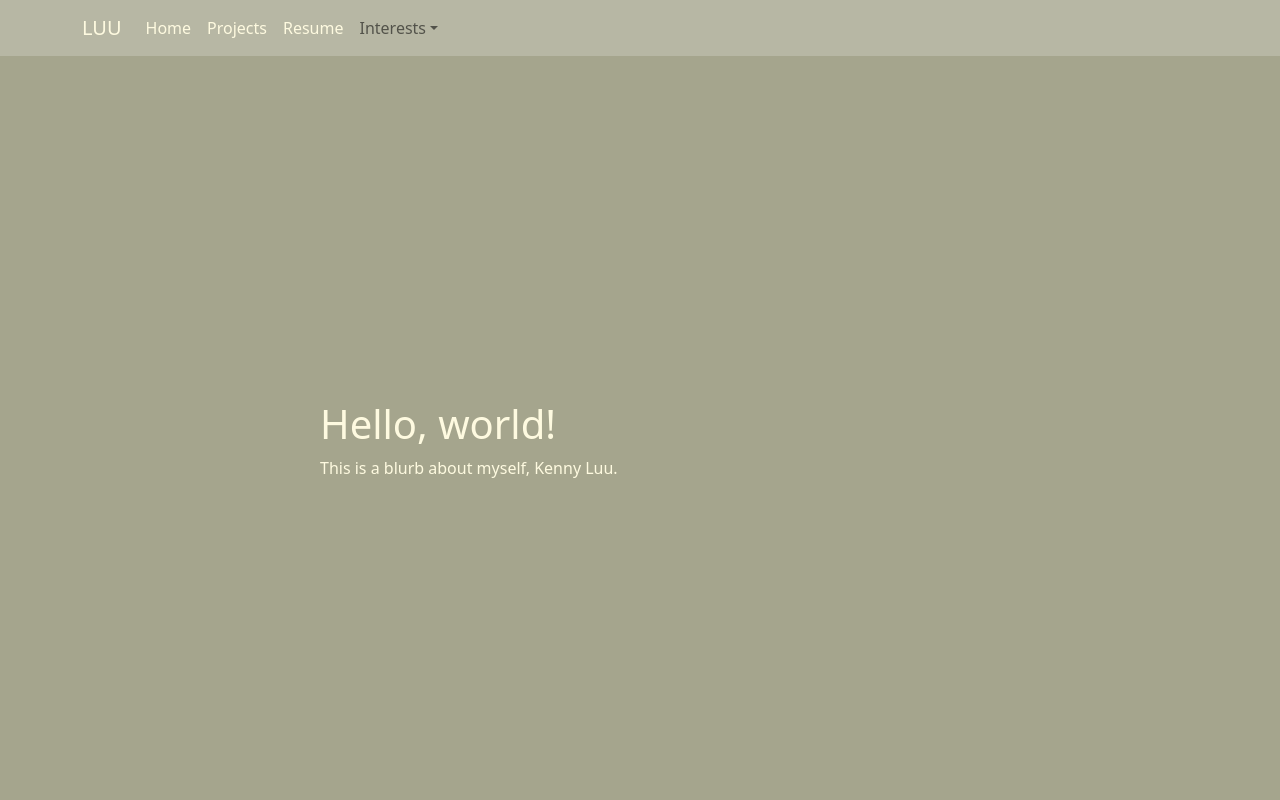
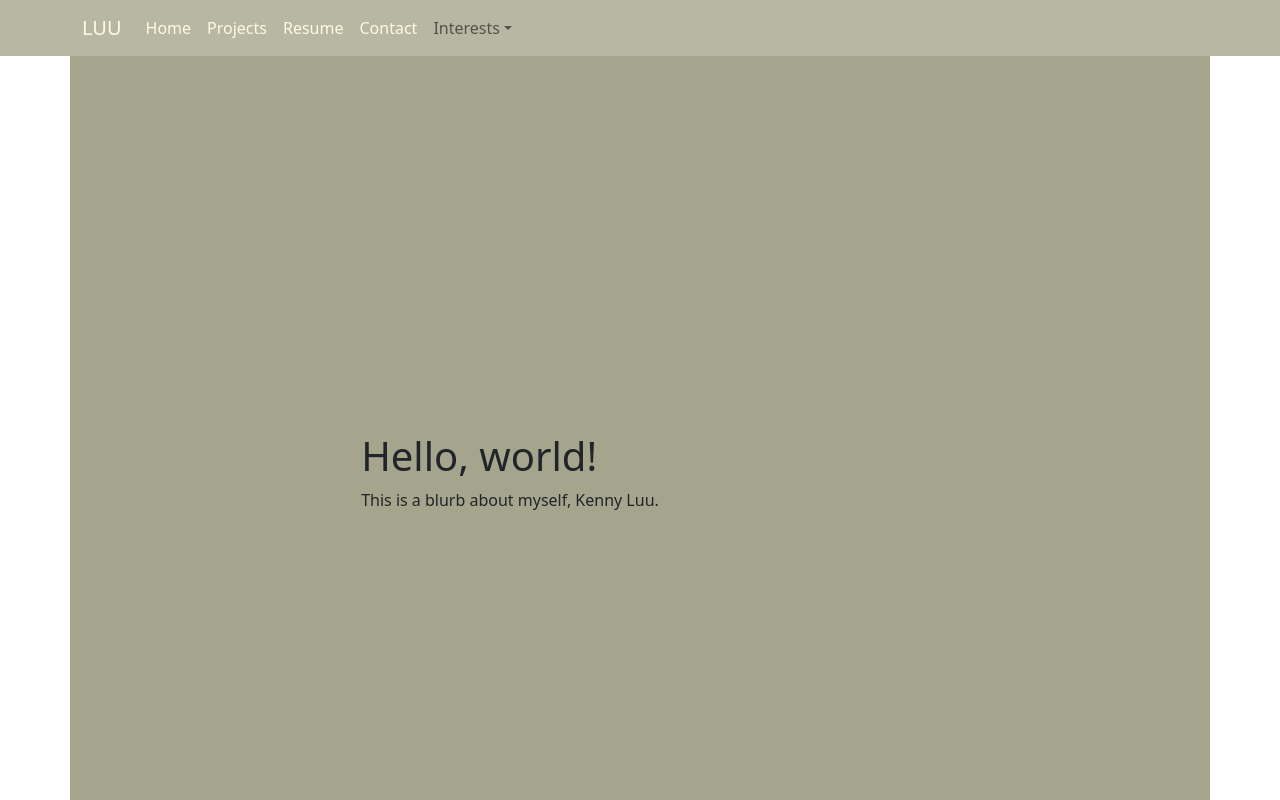
Before and after one commit to kennyluuluu/personal-website, a React (Create React App) app: page / in a window 1280 px wide. Shown: the top 800 px of the page. Built offline with nearby package versions, Linux system fonts and the light colour scheme.

Commit message:
Router Setup

```diff
--- a/package.json
+++ b/package.json
@@ -10,6 +10,7 @@
     "react": "^17.0.2",
     "react-bootstrap": "^2.0.0-rc.0",
     "react-dom": "^17.0.2",
+    "react-router-dom": "^5.3.0",
     "react-scripts": "4.0.3",
     "web-vitals": "^1.0.1"
   },
--- a/src/App.js
+++ b/src/App.js
@@ -1,5 +1,7 @@
 import "./App.css";
 import "bootstrap/dist/css/bootstrap.min.css";
+
+import { BrowserRouter as Router, Route, Switch } from "react-router-dom";
 import MyNavbar from "./components/Navbar";
 import Hero from "./components/Hero";
 import Projects from "./components/Projects";
@@ -7,12 +9,20 @@ import Contacts from "./components/Contacts";
 
 function App() {
   return (
-    <>
+    <Router>
       <MyNavbar />
-      <Hero />
-      <Projects />
-      <Contacts />
-    </>
+      <Switch>
+        <Route exact path="/">
+          <Hero />
+        </Route>
+        <Route path="/projects">
+          <Projects />
+        </Route>
+        <Route path="/contact">
+          <Contacts />
+        </Route>
+      </Switch>
+    </Router>
   );
 }
 
--- a/src/components/Hero.js
+++ b/src/components/Hero.js
@@ -1,16 +1,26 @@
 import React from "react";
+import { Container, Row } from "react-bootstrap";
 import { colors } from "../data";
 
 const Hero = () => {
   return (
-    <div
-      style={{ backgroundColor: colors.c5, color: colors.c3, height: "100vh" }}
-    >
-      <div style={{ position: "absolute", top: "50%", left: "25%" }}>
-        <h1>Hello, world!</h1>
-        <p>This is a blurb about myself, Kenny Luu.</p>
-      </div>
-    </div>
+    <section style={{}}>
+      <Container
+        style={{
+          padding: "2rem",
+          backgroundColor: colors.c5,
+          display: "flex",
+          justifyContent: "center",
+          position: "relative",
+          height: "94vh",
+        }}
+      >
+        <Row style={{ position: "absolute", top: "50%" }}>
+          <h1>Hello, world!</h1>
+          <p>This is a blurb about myself, Kenny Luu.</p>
+        </Row>
+      </Container>
+    </section>
   );
 };
 
--- a/src/components/Navbar.js
+++ b/src/components/Navbar.js
@@ -11,16 +11,14 @@ const MyNavbar = () => {
       sticky="top"
     >
       <Container>
-        <Navbar.Brand href="#home" style={{ color: colors.c3 }}>
-          LUU
-        </Navbar.Brand>
+        <Navbar.Brand style={{ color: colors.c3 }}>LUU</Navbar.Brand>
         <Navbar.Toggle aria-controls="basic-navbar-nav" />
         <Navbar.Collapse id="basic-navbar-nav">
           <Nav className="me-auto">
-            <Nav.Link style={{ color: colors.c3 }} href="#home">
+            <Nav.Link style={{ color: colors.c3 }} href="/">
               Home
             </Nav.Link>
-            <Nav.Link style={{ color: colors.c3 }} href="#link">
+            <Nav.Link style={{ color: colors.c3 }} href="/projects">
               Projects
             </Nav.Link>
             <Nav.Link
@@ -29,6 +27,9 @@ const MyNavbar = () => {
               target="_blank"
             >
               Resume
+            </Nav.Link>
+            <Nav.Link style={{ color: colors.c3 }} href="/contact">
+              Contact
             </Nav.Link>
             <NavDropdown
               title="Interests"
--- a/src/components/ProjectCard.js
+++ b/src/components/ProjectCard.js
@@ -20,7 +20,7 @@ const ProjectCard = (props) => {
           margin: "auto",
           maxHeight: "20vh",
           height: "auto",
-          maxWidth: "20vw",
+          maxWidth: "20vh",
           width: "auto",
         }}
       />
```
Also changed, not shown: 2 other files (tests, documents, lock files or other folders).
